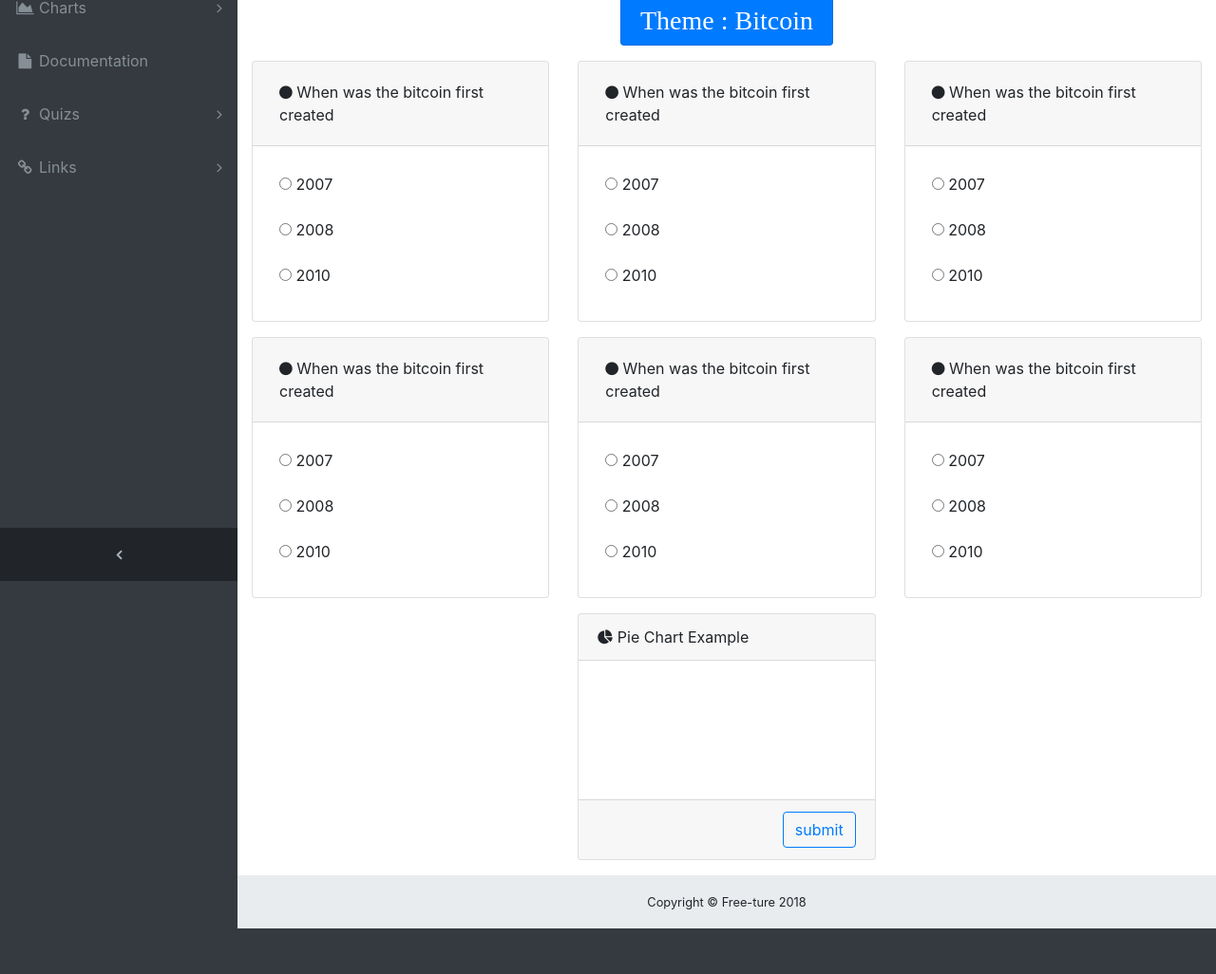
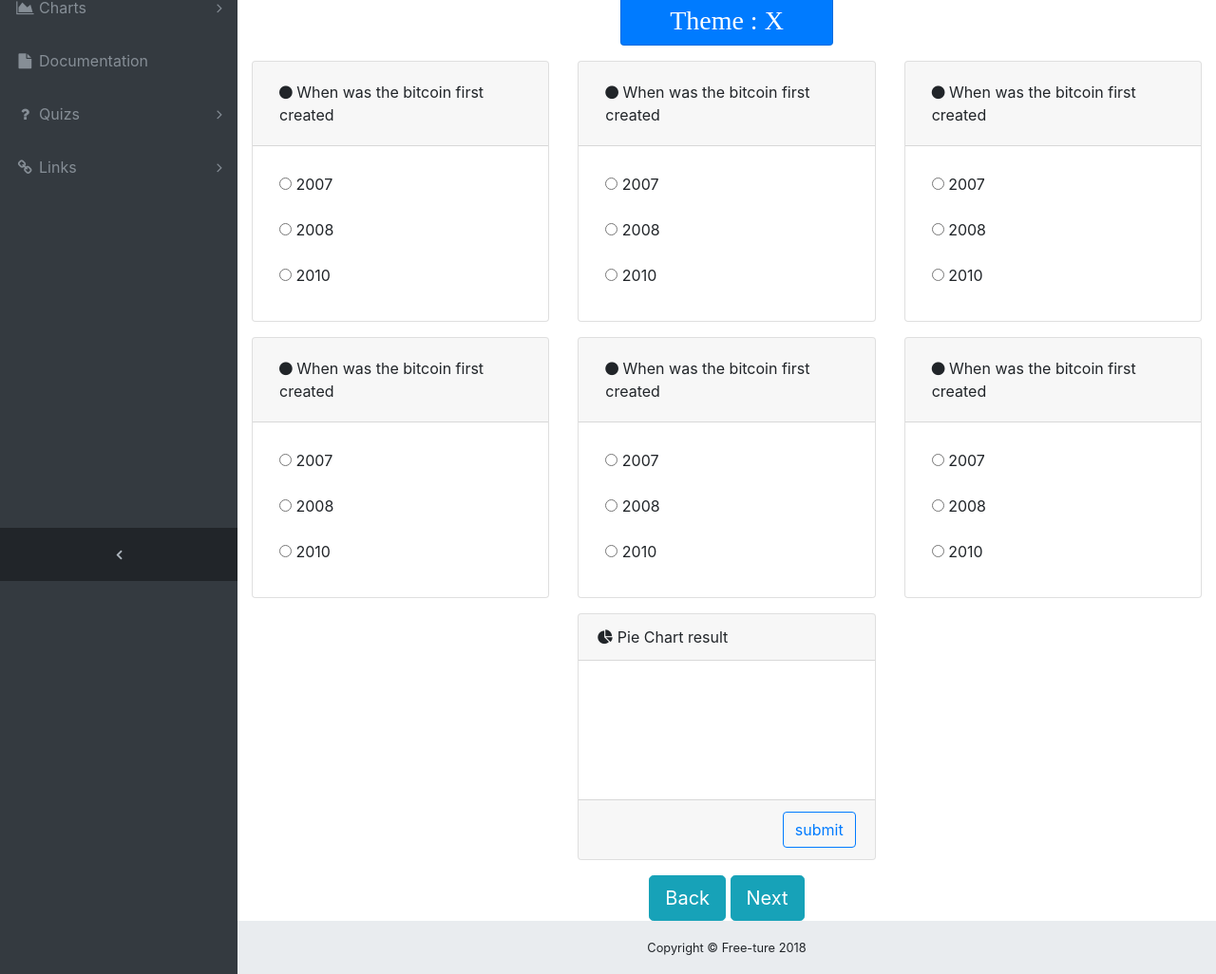
Before and after one commit to shunbolt/COINET, a website with bundled scripts: page CoinetProject/quiz_coin.html in a window 1280 px wide. Shown: the part 188-1214 px from the top of the page at 95% size. Before the commit the page ends 1166 px from the top, so only its background shows below. Built offline with nearby package versions, Linux system fonts and the light colour scheme.

Commit message:
Updated quiz template

```diff
--- a/CoinetProject/quiz_coin.html
+++ b/CoinetProject/quiz_coin.html
@@ -191,7 +191,7 @@
     <div class = "d-flex justify-content-center">
         <div class ="card text-white bg-primary mb-3 text-center" style = "width: 14rem">
         <font face = "Rockwell"> <h1 > Quiz </h1>  </font>
-        <font face = "Rockwell"> <h3> Theme : Bitcoin</h3> </font>
+        <font face = "Rockwell"> <h3> Theme : X </h3> </font>
         </div>
     </div>
 
@@ -375,7 +375,7 @@
         <div class = "col-4">
             <div class="card mb-3">
                 <div class="card-header">
-                    <i class="fa fa-pie-chart"></i> Pie Chart Example
+                    <i class="fa fa-pie-chart"></i> Pie Chart result
                 </div>
                 <div class="card-body" id="chart_container">
                     <canvas id="myPieChart" width="100%" height="100"></canvas>
@@ -384,10 +384,21 @@
                     <button type="button" class="btn btn-outline-primary"  value="setChart" onclick = "submit();"> submit </button>
                 </div>
             </div>
+
+        <div class = "text-center ">
+            <a href ="#" class = "btn btn-info btn-lg " role = "button" > Back </a>
+
+            <a  href = "#" role = "button" class = "btn btn-info btn-lg " > Next </a>
+                </div>
+
         </div>
+
+
 
         <div class = "col-4"> </div>
         </div>
+
+
 
       </div>
     <!-- /.container-fluid-->
```
